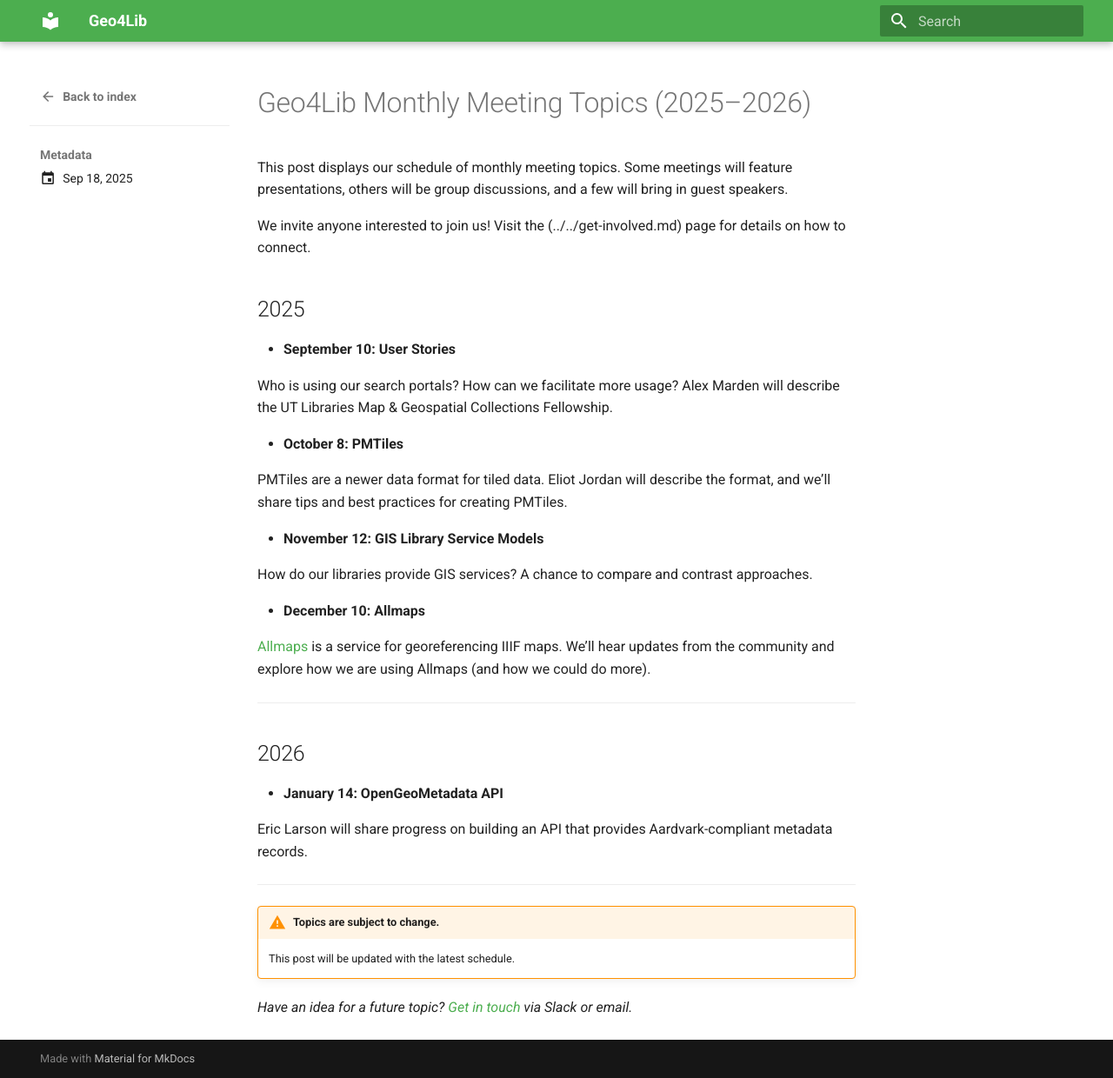
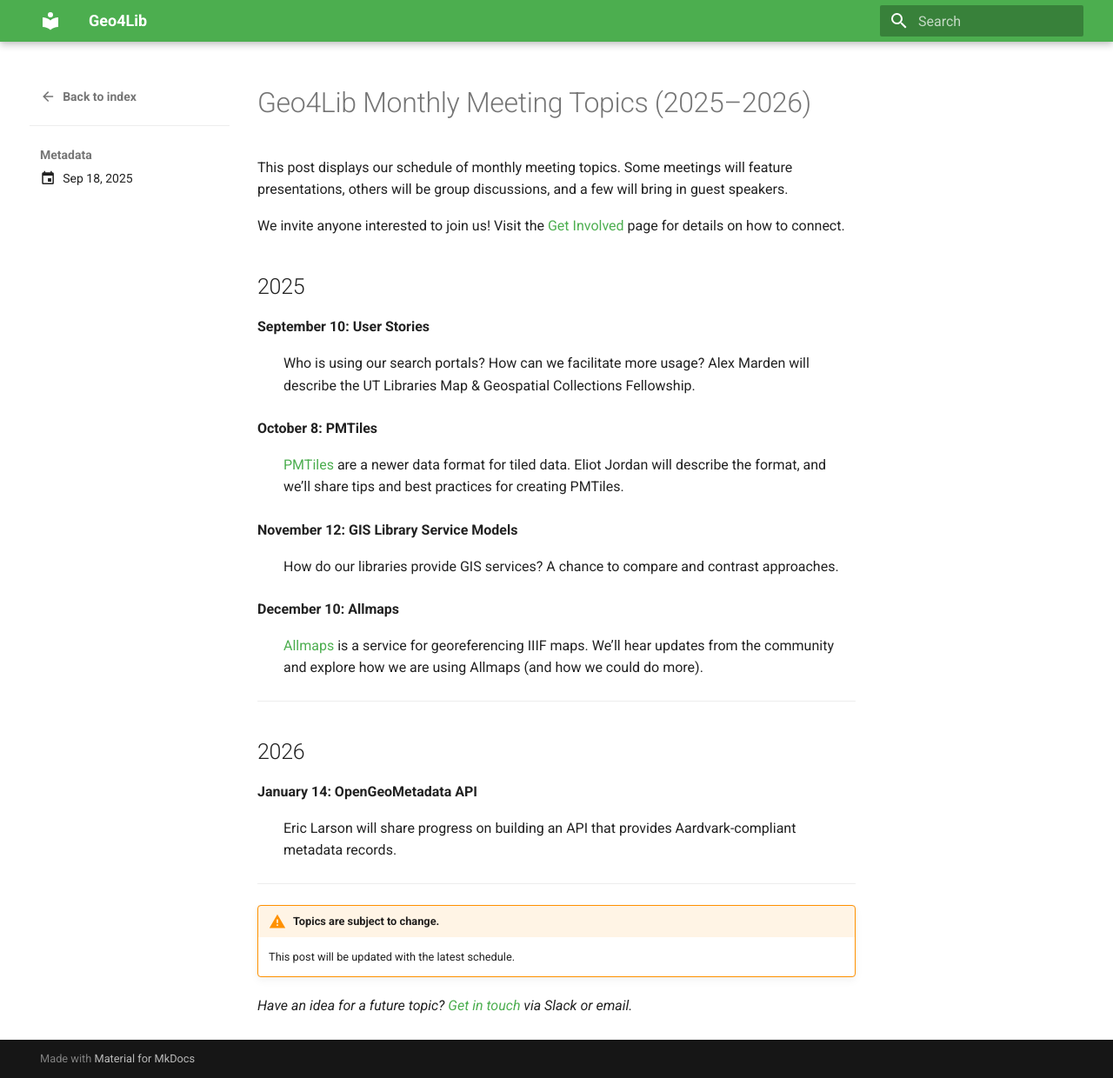
Before and after one commit to geo4lib/geo4lib.github.io, an MkDocs documentation site: the page built from docs/blog/posts/meeting-topics-2025.md, in a window 1280 px wide and 1240 px high. Shown: the whole window at 87% size. Built offline with MkDocs 1.6.1 and Material for MkDocs 9.7.7, drawn with Linux system fonts in a browser that asks for light colours.

```diff
--- a/docs/blog/posts/meeting-topics-2025.md
+++ b/docs/blog/posts/meeting-topics-2025.md
@@ -6,35 +6,35 @@ date: 2025-09-18
 
 This post displays our schedule of monthly meeting topics. Some meetings will feature presentations, others will be group discussions, and a few will bring in guest speakers.
 
-We invite anyone interested to join us! Visit the (../../get-involved.md) page for details on how to connect.
+We invite anyone interested to join us! Visit the [Get Involved](../../get-involved.md) page for details on how to connect.
 
 <!-- more -->
 
 ## 2025
 
-- **September 10: User Stories**
+**September 10: User Stories**
 
-Who is using our search portals? How can we facilitate more usage? Alex Marden will describe the UT Libraries Map & Geospatial Collections Fellowship.
+:   Who is using our search portals? How can we facilitate more usage? Alex Marden will describe the UT Libraries Map & Geospatial Collections Fellowship.
 
-- **October 8: PMTiles**
+**October 8: PMTiles**
 
-PMTiles are a newer data format for tiled data. Eliot Jordan will describe the format, and we’ll share tips and best practices for creating PMTiles.
+:   [PMTiles](https://docs.protomaps.com/pmtiles/) are a newer data format for tiled data. Eliot Jordan will describe the format, and we’ll share tips and best practices for creating PMTiles.
 
-- **November 12: GIS Library Service Models**
+**November 12: GIS Library Service Models**
 
-How do our libraries provide GIS services? A chance to compare and contrast approaches.
+:   How do our libraries provide GIS services? A chance to compare and contrast approaches.
 
-- **December 10: Allmaps**
+**December 10: Allmaps**
 
-[Allmaps](https://allmaps.org) is a service for georeferencing IIIF maps. We’ll hear updates from the community and explore how we are using Allmaps (and how we could do more).
+:   [Allmaps](https://allmaps.org) is a service for georeferencing IIIF maps. We’ll hear updates from the community and explore how we are using Allmaps (and how we could do more).
 
 ---
 
 ## 2026
 
-- **January 14: OpenGeoMetadata API**
+**January 14: OpenGeoMetadata API**
 
-Eric Larson will share progress on building an API that provides Aardvark-compliant metadata records.
+:   Eric Larson will share progress on building an API that provides Aardvark-compliant metadata records.
 
 ---
 !!! Warning "Topics are subject to change."
```
